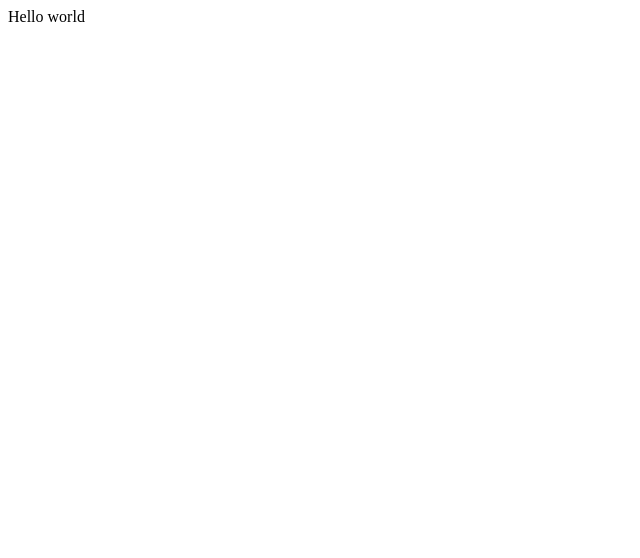
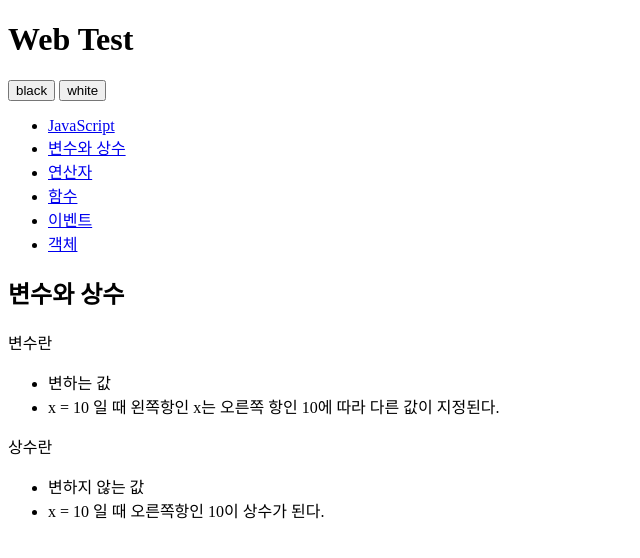
Before and after one commit to mjjin79/web-minjae, a plain HTML site: page index.html in a window 1280 px wide. Shown: the whole page, without its empty margins (0-640 px from the left). Drawn offline with Linux system fonts and the light colour scheme.

Commit message:
웹페이지 듀토리

```diff
--- a/index.html
+++ b/index.html
@@ -1,25 +1,53 @@
 <!DOCTYPE html>
-<html lang="en">
+<html>
 	<head>
 		<meta charset="utf-8">
-
-		<!-- Always force latest IE rendering engine (even in intranet) & Chrome Frame
-		Remove this if you use the .htaccess -->
-		<meta http-equiv="X-UA-Compatible" content="IE=edge,chrome=1">
-
-		<title>index</title>
-		<meta name="description" content="">
-		<meta name="author" content="jinminjae">
-
-		<meta name="viewport" content="width=device-width; initial-scale=1.0">
-
-		<!-- Replace favicon.ico & apple-touch-icon.png in the root of your domain and delete these references -->
-		<link rel="shortcut icon" href="/favicon.ico">
-		<link rel="apple-touch-icon" href="/apple-touch-icon.png">
 	</head>
 
-	<body>
-		Hello world
-
-	</body>
+	<body id="body">
+		<div>
+			<header>
+				<h1>Web Test</h1>
+			</header>
+			<div id="toolbar">
+				<input type="button" value="black"/>
+				<input type="button" value="white"/>
+			</div>
+			<nav>
+				<ul>
+					<li><a href="http://opentutorials.org/course/49/17">JavaScript</a></li>
+                    <li><a href="http://opentutorials.org/course/49/16">변수와 상수</a></li>
+                    <li><a href="http://opentutorials.org/course/49/18">연산자</a></li>
+                    <li><a href="http://opentutorials.org/course/49/19">함수</a></li>
+                    <li><a href="http://opentutorials.org/course/49/20">이벤트</a></li>
+                    <li><a href="http://opentutorials.org/course/49/21">객체</a></li>
+				</ul>
+			</nav>
+			<article>
+                <h2>변수와 상수</h2>
+                <div>
+                    <p>변수란</p>
+                    <ul>
+                        <li>
+                            변하는 값
+                        </li>
+                        <li>
+                            x = 10 일 때 왼쪽항인 x는 오른쪽 항인 10에 따라 다른 값이 지정된다.
+                        </li>
+                    </ul>
+                    <p>
+                        상수란
+                    </p>
+                    <ul>
+                        <li>
+                            변하지 않는 값
+                        </li>
+                        <li>
+                            x = 10 일 때 오른쪽항인 10이 상수가 된다.
+                        </li>
+                    </ul>
+                </div>
+            </article>
+        </div>
+    </body>
 </html>
```
Also changed, not shown: 2 other files.
